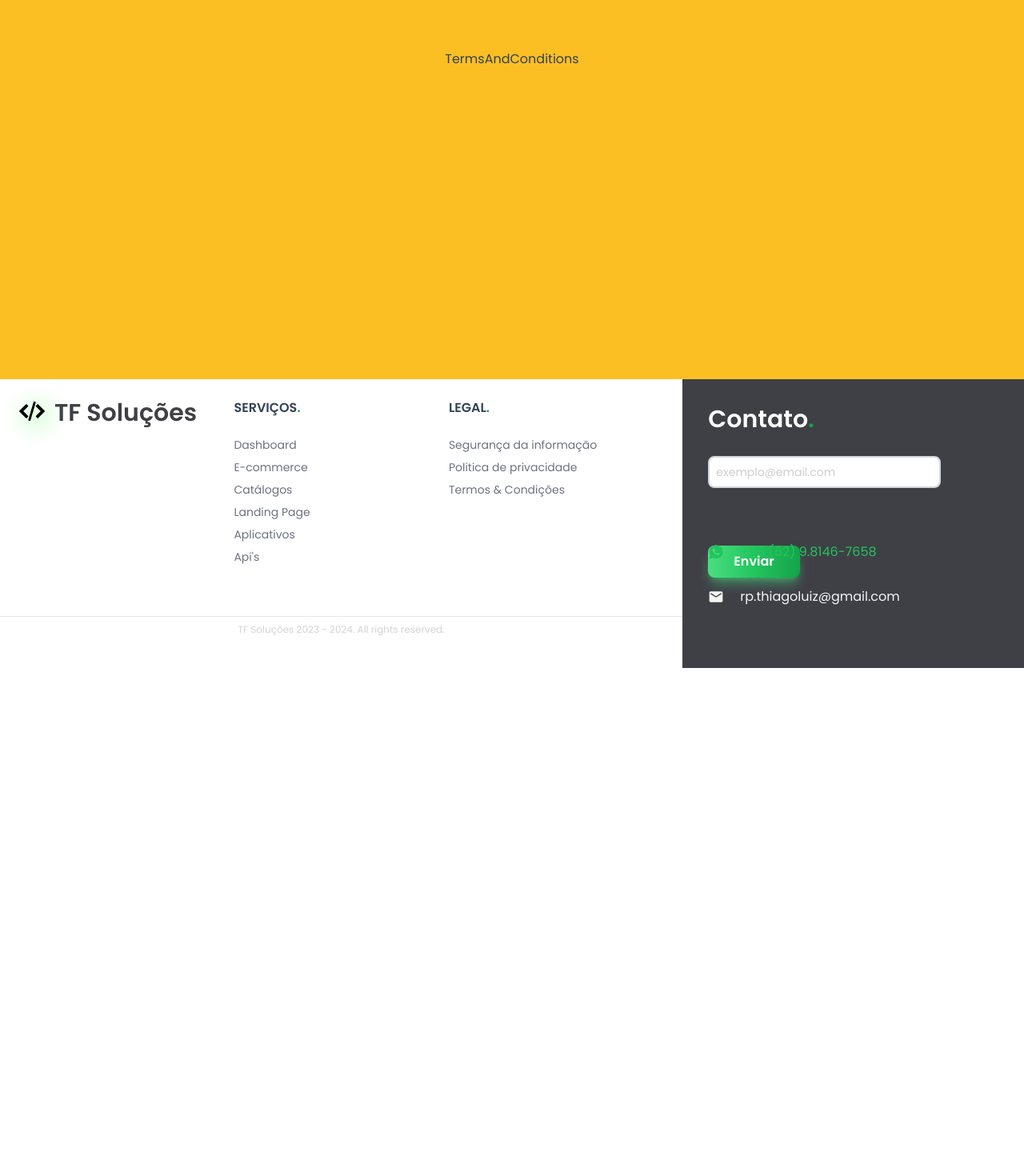
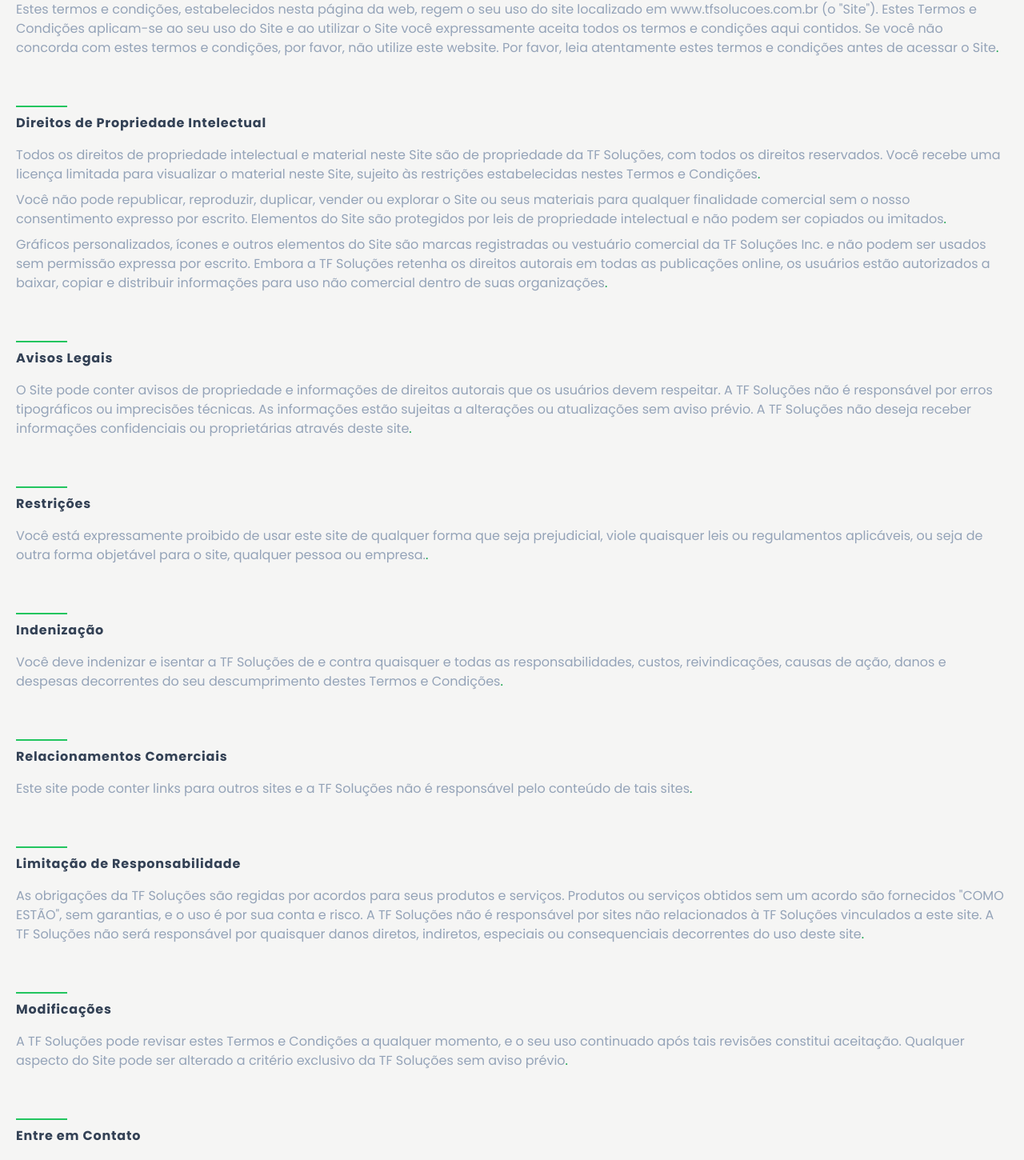
Before and after one commit to RpThiagoluiz/company-frontend, a React (Vite) app: page /terms-conditions in a window 1280 px wide. Shown: the part 408-1858 px from the top of the page at 80% size. Before the commit the page ends 1243 px from the top, so only its background shows below. Built offline with nearby package versions, Linux system fonts and the light colour scheme.

Commit message:
feat: terms and conditions page

```diff
--- a/src/Pages/TermsAndConditions/index.tsx
+++ b/src/Pages/TermsAndConditions/index.tsx
@@ -1,15 +1,77 @@
 import { SEO } from '@/SEO'
+import { TextInfo, type TextInfoProps } from '@/components/TextInfo'
 
 export const TermsAndConditions = () => {
   return (
-    <main className="h-screen w-full overflow-x-hidden flex items-center justify-center bg-amber-400">
+    <main className="min-h-screen w-full overflow-x-hidden  bg-stone-100 ">
       <SEO
         title="Termos e condições - TF Soluções"
         description="Termos e condições, TF Soluções sites e apps"
         name="description"
         type="terms"
       />
-      <h1>TermsAndConditions</h1>
+      <div className="w-full h-[10rem] bg-zinc-700  p-5 flex items-center justify-center">
+        <h1 className="text-4xl font-bold text-white">
+          Termos e Condições<span className="text-green-600">.</span>
+        </h1>
+      </div>
+
+      <article className="my-24">
+        {TEXTS.map((el) => (
+          <TextInfo {...el} />
+        ))}
+      </article>
     </main>
   )
 }
+
+const TEXTS: TextInfoProps[] = [
+  {
+    title: 'Termos e Condições',
+    paragraph:
+      'Estes termos e condições, estabelecidos nesta página da web, regem o seu uso do site localizado em www.tfsolucoes.com.br (o "Site"). Estes Termos e Condições aplicam-se ao seu uso do Site e ao utilizar o Site você expressamente aceita todos os termos e condições aqui contidos. Se você não concorda com estes termos e condições, por favor, não utilize este website. Por favor, leia atentamente estes termos e condições antes de acessar o Site',
+  },
+  {
+    title: 'Direitos de Propriedade Intelectual',
+    paragraph: [
+      'Todos os direitos de propriedade intelectual e material neste Site são de propriedade da TF Soluções, com todos os direitos reservados. Você recebe uma licença limitada para visualizar o material neste Site, sujeito às restrições estabelecidas nestes Termos e Condições',
+      'Você não pode republicar, reproduzir, duplicar, vender ou explorar o Site ou seus materiais para qualquer finalidade comercial sem o nosso consentimento expresso por escrito. Elementos do Site são protegidos por leis de propriedade intelectual e não podem ser copiados ou imitados',
+      'Gráficos personalizados, ícones e outros elementos do Site são marcas registradas ou vestuário comercial da TF Soluções Inc. e não podem ser usados sem permissão expressa por escrito. Embora a TF Soluções retenha os direitos autorais em todas as publicações online, os usuários estão autorizados a baixar, copiar e distribuir informações para uso não comercial dentro de suas organizações',
+    ],
+  },
+  {
+    title: 'Avisos Legais',
+    paragraph:
+      'O Site pode conter avisos de propriedade e informações de direitos autorais que os usuários devem respeitar. A TF Soluções não é responsável por erros tipográficos ou imprecisões técnicas. As informações estão sujeitas a alterações ou atualizações sem aviso prévio. A TF Soluções não deseja receber informações confidenciais ou proprietárias através deste site',
+  },
+  {
+    title: 'Restrições',
+    paragraph:
+      'Você está expressamente proibido de usar este site de qualquer forma que seja prejudicial, viole quaisquer leis ou regulamentos aplicáveis, ou seja de outra forma objetável para o site, qualquer pessoa ou empresa.',
+  },
+  {
+    title: 'Indenização',
+    paragraph:
+      'Você deve indenizar e isentar a TF Soluções de e contra quaisquer e todas as responsabilidades, custos, reivindicações, causas de ação, danos e despesas decorrentes do seu descumprimento destes Termos e Condições',
+  },
+  {
+    title: 'Relacionamentos Comerciais',
+    paragraph:
+      'Este site pode conter links para outros sites e a TF Soluções não é responsável pelo conteúdo de tais sites',
+  },
+  {
+    title: 'Limitação de Responsabilidade',
+    paragraph:
+      'As obrigações da TF Soluções são regidas por acordos para seus produtos e serviços. Produtos ou serviços obtidos sem um acordo são fornecidos "COMO ESTÃO", sem garantias, e o uso é por sua conta e risco. A TF Soluções não é responsável por sites não relacionados à TF Soluções vinculados a este site. A TF Soluções não será responsável por quaisquer danos diretos, indiretos, especiais ou consequenciais decorrentes do uso deste site',
+  },
+  {
+    title: 'Modificações',
+    paragraph:
+      'A TF Soluções pode revisar estes Termos e Condições a qualquer momento, e o seu uso continuado após tais revisões constitui aceitação. Qualquer aspecto do Site pode ser alterado a critério exclusivo da TF Soluções sem aviso prévio',
+  },
+  {
+    title: 'Entre em Contato',
+    paragraph:
+      'Se você tiver alguma dúvida ou comentário sobre nossos Termos e Condições, por favor, envie um e-mail para adm@TF Soluções.com.br',
+  },
+]
--- a/src/components/Footer/index.tsx
+++ b/src/components/Footer/index.tsx
@@ -52,7 +52,10 @@ export function Footer() {
             </h2>
             <ul className="text-gray-500 dark:text-gray-400 text-sm">
               <li className="mb-2">
-                <Link to="/information-security" className="hover:underline">
+                <Link
+                  to="/information-security"
+                  className="hover:underline mb-2"
+                >
                   Segurança da informação
                 </Link>
               </li>
```
